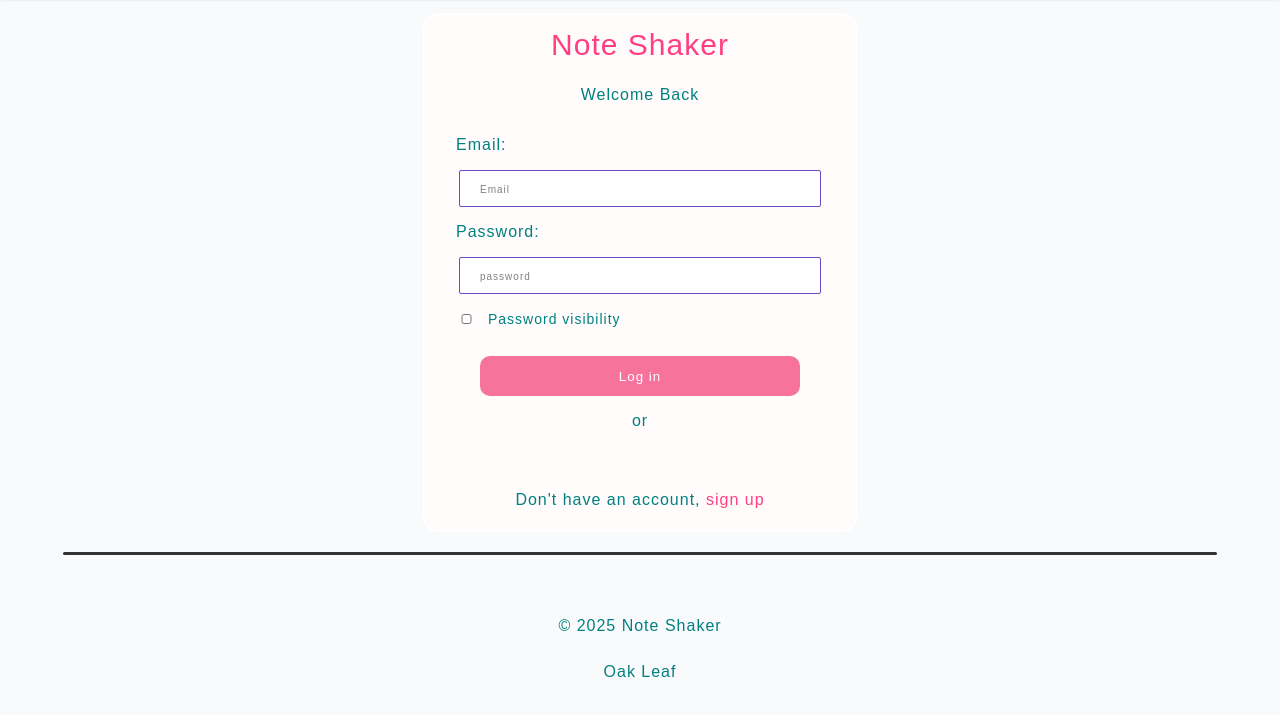
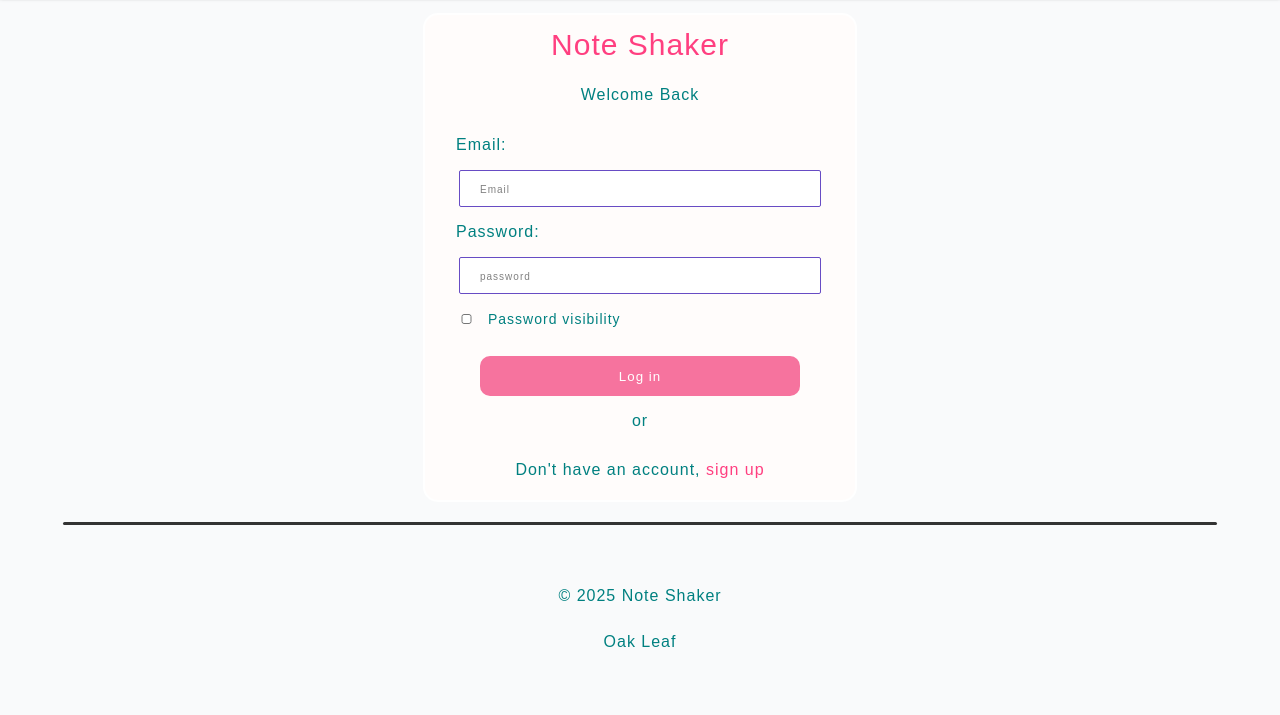
Before and after one commit to OakLeaf007/noteshaker, a website: page frontend/signin.html in a window 1280 px wide. Shown: the part 67-782 px from the top of the page. Drawn offline with Linux system fonts and the light colour scheme.

Commit message:
Update signin.html
removing google sign in css

```diff
--- a/frontend/signin.html
+++ b/frontend/signin.html
@@ -60,13 +60,13 @@
 
 
 
-          <div id="google-container" style="text-align:center; margin:10px auto; padding:10px; width:80%; align-items:center; justify-content:center;">
+
   <div id="g_id_onload"
        data-client_id="1067926874129-r98euqd2smkom245g2fce2oc8402brjh.apps.googleusercontent.com"
        data-callback="handleCredentialResponse" style=" ">
   </div>
   <div class="g_id_signin" style=""></div>
-</div>
+
   <h3 id="user"></h3>
 
 
```
